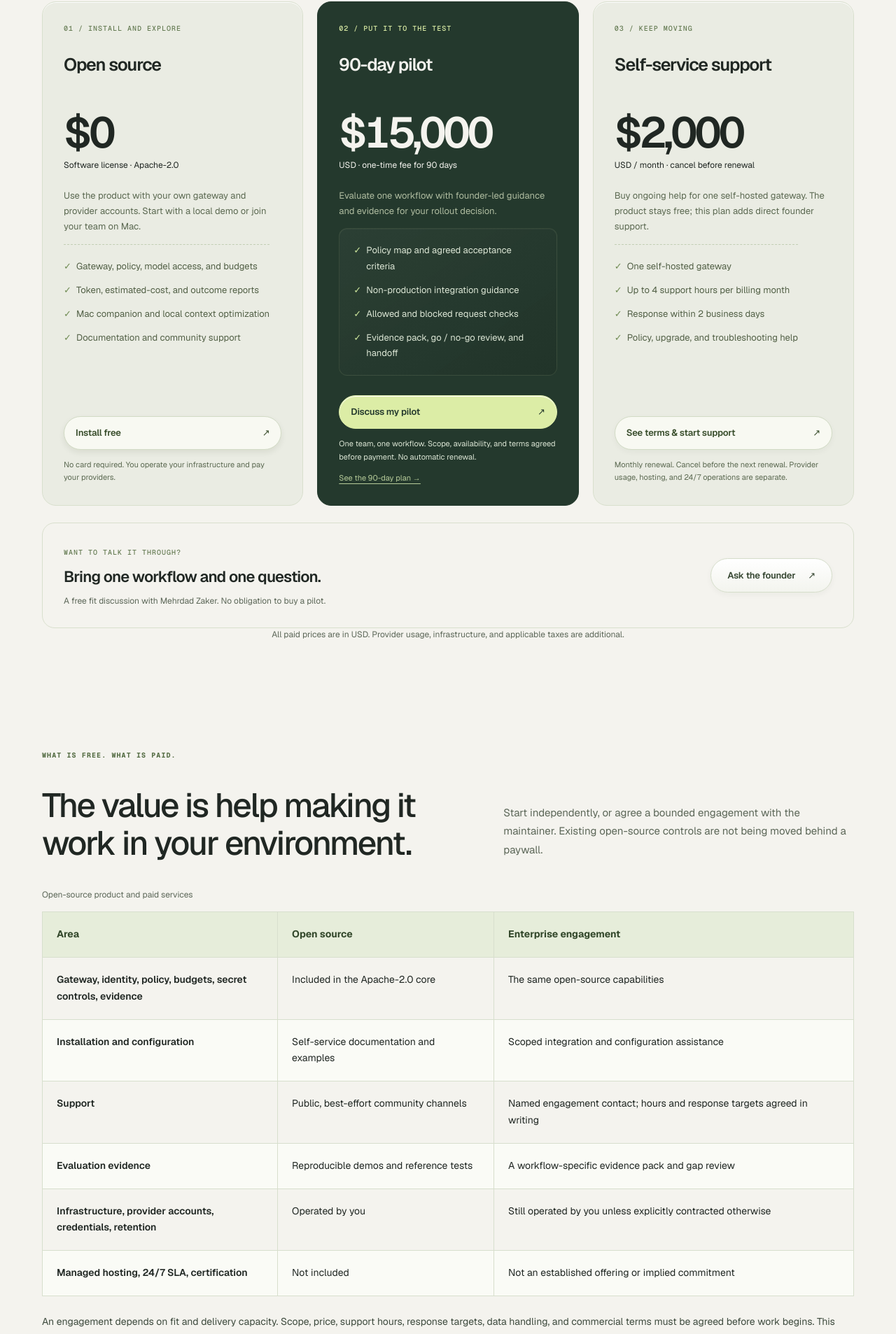
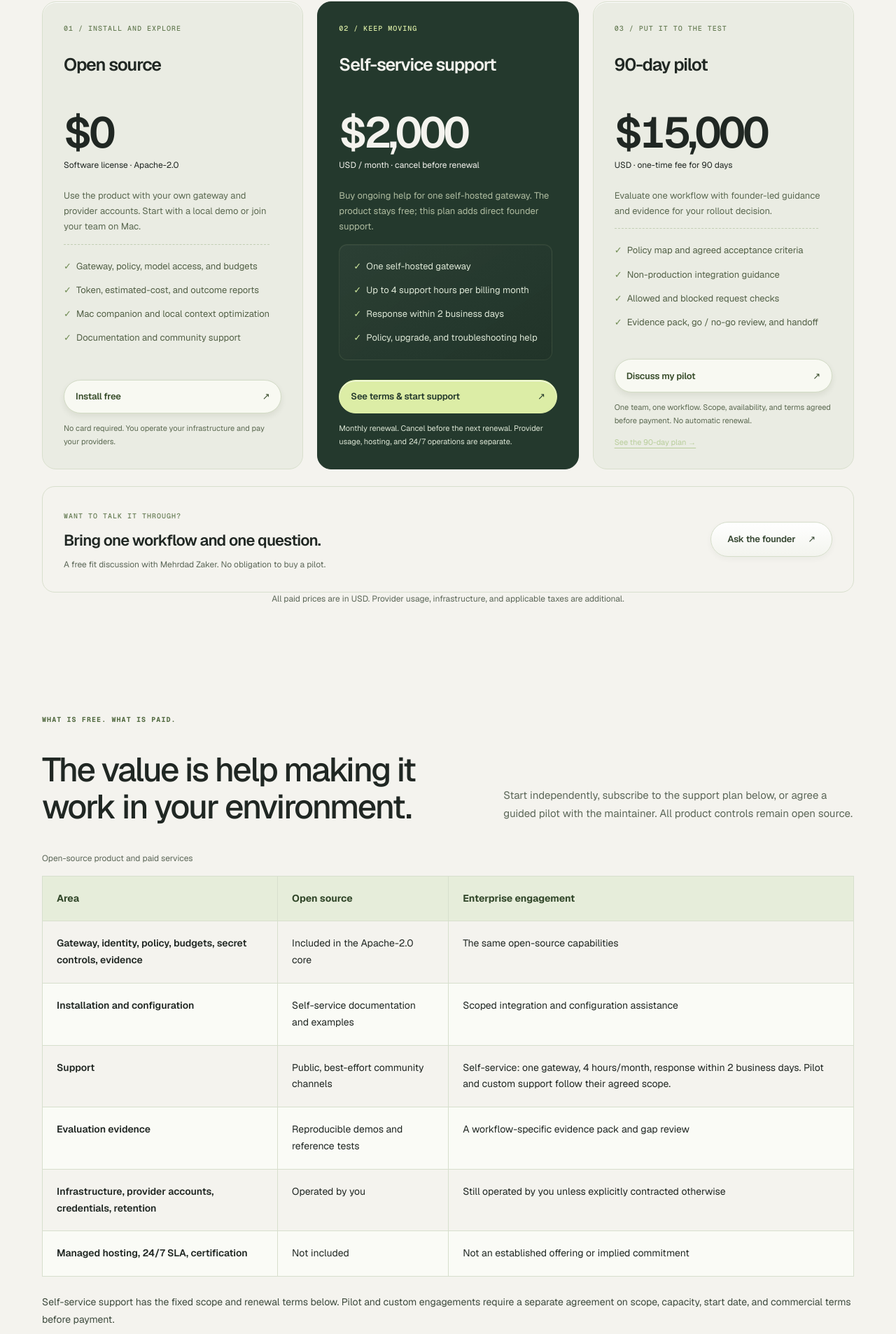
Before and after one commit to Xpounder-com/hormuz, a Next.js app in the folder website/: page /enterprise in a window 1280 px wide. Shown: the part 1009-2916 px from the top of the page at 70% size. Built offline with nearby package versions, Linux system fonts and the light colour scheme.

Commit message:
Align support terms and complete keyboard and policy controls

```diff
--- a/website/app/components/EnterprisePlans.tsx
+++ b/website/app/components/EnterprisePlans.tsx
@@ -20,7 +20,16 @@ export function EnterprisePlans() {
         <p className="field-hint">No card required. You operate your infrastructure and pay your providers.</p>
       </article>
       <article className="offer-card offer-featured">
-        <p className="section-label">02 / PUT IT TO THE TEST</p>
+        <p className="section-label">02 / KEEP MOVING</p>
+        <h3>Self-service support</h3>
+        <PriceAmount amount={SUPPORT_PRICE} period="USD / month · cancel before renewal" />
+        <p>Buy ongoing help for one self-hosted gateway. The product stays free; this plan adds direct founder support.</p>
+        <ul><li>One self-hosted gateway</li><li>Up to 4 support hours per billing month</li><li>Response within 2 business days</li><li>Policy, upgrade, and troubleshooting help</li></ul>
+        <CampaignLink className="button button-primary" href={sitePath('/enterprise/#support')}>See terms & start support <span aria-hidden="true">↗</span></CampaignLink>
+        <p className="field-hint">Monthly renewal. Cancel before the next renewal. Provider usage, hosting, and 24/7 operations are separate.</p>
+      </article>
+      <article className="offer-card">
+        <p className="section-label">03 / PUT IT TO THE TEST</p>
         <h3>90-day pilot</h3>
         <PriceAmount amount={PILOT_PRICE} period="USD · one-time fee for 90 days" />
         <p>Evaluate one workflow with founder-led guidance and evidence for your rollout decision.</p>
@@ -29,15 +38,6 @@ export function EnterprisePlans() {
         <p className="field-hint">One team, one workflow. Scope, availability, and terms agreed before payment. No automatic renewal.</p>
         <CampaignLink className="text-link" href={sitePath('/enterprise/#pilot')}>See the 90-day plan →</CampaignLink>
       </article>
-      <article className="offer-card">
-        <p className="section-label">03 / KEEP MOVING</p>
-        <h3>Self-service support</h3>
-        <PriceAmount amount={SUPPORT_PRICE} period="USD / month · cancel before renewal" />
-        <p>Buy ongoing help for one self-hosted gateway. The product stays free; this plan adds direct founder support.</p>
-        <ul><li>One self-hosted gateway</li><li>Up to 4 support hours per billing month</li><li>Response within 2 business days</li><li>Policy, upgrade, and troubleshooting help</li></ul>
-        <CampaignLink className="button button-outline" href={sitePath('/enterprise/#support')}>See terms & start support <span aria-hidden="true">↗</span></CampaignLink>
-        <p className="field-hint">Monthly renewal. Cancel before the next renewal. Provider usage, hosting, and 24/7 operations are separate.</p>
-      </article>
     </div>
     <div className="open-source-option"><div><span className="section-label">WANT TO TALK IT THROUGH?</span><h3>Bring one workflow and one question.</h3><p>A free fit discussion with Mehrdad Zaker. No obligation to buy a pilot.</p></div><CampaignLink className="button button-outline" href={sitePath('/contact/?interest=review')}>Ask the founder <span aria-hidden="true">↗</span></CampaignLink></div>
     <p className="pricing-cost-note">All paid prices are in USD. Provider usage, infrastructure, and applicable taxes are additional.</p>
--- a/website/app/components/PolicyExample.tsx
+++ b/website/app/components/PolicyExample.tsx
@@ -28,8 +28,9 @@ export function PolicyExample() {
         <label className="example-field">3. Maximum output tokens <strong>{candidate.outputCap.toLocaleString('en-US')}</strong><input type="range" min="1000" max="16000" step="1000" value={candidate.outputCap} onChange={event => setCandidate({ ...candidate, outputCap: Number(event.target.value) })} /></label>
         <fieldset className="model-checks"><legend>4. Approved models</legend><label><input type="checkbox" checked={candidate.advanced} onChange={event => setCandidate({ ...candidate, advanced: event.target.checked, template: 'custom' })} /> Advanced</label><label><input type="checkbox" checked={candidate.standard} onChange={event => setCandidate({ ...candidate, standard: event.target.checked, template: 'custom' })} /> Standard</label></fieldset>
         <label className="example-field">5. Configured secret detection<select value={candidate.secrets} onChange={event => setCandidate({ ...candidate, secrets: event.target.value })}><option value="redact">Redact before forwarding</option><option value="deny">Deny the request</option></select></label>
+        <fieldset className="model-checks"><legend>6. Client access</legend><label><input type="checkbox" checked={candidate.clientAllowed} onChange={event => setCandidate({ ...candidate, clientAllowed: event.target.checked, template: 'custom' })} /> Allow Codex for this team</label></fieldset>
       </div>
-      <div className="policy-result"><span className="experience-kicker">COMPARE BEFORE APPLYING</span><h4>What happens to the next request?</h4><label className="example-field">Requested model<select value={model} onChange={event => setModel(event.target.value)}><option>Advanced</option><option>Standard</option></select></label><label className="check-line"><input type="checkbox" checked={nearLimit} onChange={event => setNearLimit(event.target.checked)} /> Try a near-limit month: $44,999.50 already occupied</label><label className="check-line"><input type="checkbox" checked={secret} onChange={event => setSecret(event.target.checked)} /> Include a detected test secret</label>
+      <div className="policy-result"><span className="experience-kicker">COMPARE BEFORE APPLYING</span><h4>What happens to the next request?</h4><label className="example-field">Requested model<select aria-label="Requested model" value={model} onChange={event => setModel(event.target.value)}><option>Advanced</option><option>Standard</option></select></label><label className="check-line"><input type="checkbox" checked={nearLimit} onChange={event => setNearLimit(event.target.checked)} /> Try a near-limit month: $44,999.50 already occupied</label><label className="check-line"><input type="checkbox" checked={secret} onChange={event => setSecret(event.target.checked)} /> Include a detected test secret</label>
         <div className="policy-comparison">{[['Active', current, active], ['Candidate', preview, candidate]].map(([label, value, config]) => { const result = value as typeof current; const setting = config as typeof active; return <div key={label as string}><span>{label as string}</span><strong className={`decision-${result.decision}`}>{result.decision === 'invalid' ? 'Check values' : result.decision === 'allowed' ? 'Allowed' : 'Denied'}</strong><dl><div><dt>Output cap</dt><dd>{setting.outputCap.toLocaleString('en-US')}</dd></div><div><dt>Output charge ceiling</dt><dd>{usd(result.outputCeiling, true)}</dd></div><div><dt>Request reservation</dt><dd>{usd(result.reservation, true)}</dd></div><div><dt>Available before</dt><dd>{usd(result.available, true)}</dd></div><div><dt>Provider calls</dt><dd>{result.calls}</dd></div></dl><p>{result.reason}</p></div>; })}</div>
         <div className="policy-apply"><button className="experience-action" disabled={!changed || preview.decision === 'invalid'} onClick={() => { setPrevious(active); setActive({ ...candidate }); setMessage('Candidate applied to the example. New requests use this policy; historical usage and requests already in flight keep their original facts.'); }}>Apply to example →</button><button className="quiet-button" disabled={!previous} onClick={() => { if (previous) { setActive(previous); setPrevious(null); setMessage('Previous policy restored for new example requests. History stays intact.'); } }}>Undo change</button></div><p className="example-live" role="status">{message}</p>
       </div>
--- a/website/app/components/SetupExample.tsx
+++ b/website/app/components/SetupExample.tsx
@@ -14,7 +14,7 @@ export function SetupExample() {
   return <div>
     <div className="experience-view-heading"><div><span className="experience-kicker">MAKE IT LOOK LIKE YOUR ENVIRONMENT</span><h3>Keep your tools. Connect the governed path.</h3></div><span className="period-pill">Client ≠ model provider</span></div>
     <p className="chapter-intro">Choose the application your team uses and where its models run. Then see who sets it up, what they need, and what to check on the first request.</p>
-    <div className="setup-selectors"><label className="example-field">AI client<select value={client} onChange={event => setClient(event.target.value)}><option>Codex</option><option>Claude Code</option><option>Another client</option></select></label><span aria-hidden="true">→ Hormuz →</span><label className="example-field">Model provider<select value={provider} onChange={event => setProvider(event.target.value)}><option>OpenAI</option><option>Anthropic</option><option>Ollama</option><option>Another endpoint</option></select></label></div>
+    <div className="setup-selectors"><label className="example-field">AI client<select aria-label="AI client" value={client} onChange={event => setClient(event.target.value)}><option>Codex</option><option>Claude Code</option><option>Another client</option></select></label><span aria-hidden="true">→ Hormuz →</span><label className="example-field">Model provider<select aria-label="Model provider" value={provider} onChange={event => setProvider(event.target.value)}><option>OpenAI</option><option>Anthropic</option><option>Ollama</option><option>Another endpoint</option></select></label></div>
     <div className={`compatibility-result ${native && client === 'Codex' ? 'compatibility-ready' : ''}`} role="status"><strong>{status}</strong><p>{native ? client === 'Codex' ? 'Codex uses the OpenAI Responses route. The 1.2 release has OpenAI-only live qualification; start from the documented client baseline and verify your selected version.' : 'Claude Code uses Anthropic Messages, streaming, and token counting. The public protocol contract exists, but no same-candidate paid Anthropic evaluation was run for 1.2.' : ollama ? 'Ollama documents non-stateful OpenAI Responses and Anthropic Messages interfaces. Hormuz has configurable upstreams for those protocols, but an Ollama end-to-end integration has not been qualified. A matching endpoint name alone does not prove streaming, tools, history, accounting, or policy behavior.' : candidate ? 'Verify the exact endpoint, authentication, streaming and tool round trips, history handling, token accounting, and policy denial. “OpenAI-compatible” is too broad to establish compatibility.' : 'Codex’s Responses path and Claude Code’s Messages path are distinct. Choose the corresponding provider or evaluate a compatible adapter explicitly.'}</p>{(ollama || candidate) && <p>Hormuz does not expose /v1/chat/completions or Ollama’s native /api/chat and /api/generate routes. No automatic compatibility badge is implied.</p>}</div>
     {ollama && <div className="setup-callout"><strong>What “local” means matters.</strong><p>A gateway configured with localhost reaches its own machine. A remote gateway cannot reach your laptop’s Ollama server at localhost. Local token quotas can still be useful, but token estimates do not measure GPU, electricity, or hardware costs. <a href="https://docs.ollama.com/api/openai-compatibility">Ollama Responses docs ↗</a> · <a href="https://docs.ollama.com/api/anthropic-compatibility">Messages docs ↗</a></p></div>}
     <div className="setup-role" aria-label="Choose your setup role"><button type="button" aria-pressed={role === 'join'} onClick={() => setRole('join')}>I’m joining a team</button><button type="button" aria-pressed={role === 'operate'} onClick={() => setRole('operate')}>I’m setting up the gateway</button></div>
--- a/website/app/components/SpendExample.tsx
+++ b/website/app/components/SpendExample.tsx
@@ -31,7 +31,7 @@ export function SpendExample({ onPolicy }: { onPolicy: () => void }) {
     <div className="spend-workspace">
       <aside className="team-list" aria-label="Choose a team"><div className="table-overline"><span>TEAM</span><span>EST. COST</span></div><button type="button" onClick={() => chooseTeam('All teams')} aria-pressed={team === 'All teams'}><span>All teams <small>8.99B tokens</small></span><strong>$50,000</strong></button>{fixture.teams.map(row => <button key={row.name} type="button" onClick={() => chooseTeam(row.name)} aria-pressed={team === row.name}><span>{row.name}<small>{tokens(row.expected_tokens)} tokens</small></span><strong>{usd(Number(row.expected_cost))}<span aria-hidden="true"> ↗</span></strong></button>)}<p>Try Engineering to see why output tokens deserve a closer look.</p></aside>
       <div className="token-detail">
-        <div className="detail-toolbar"><h4>What drives the cost?</h4><label><span className="sr-only">Filter model</span><select value={model} onChange={event => setModel(event.target.value)}><option>All models</option><option>Advanced</option><option>Standard</option></select></label></div>
+        <div className="detail-toolbar"><h4>What drives the cost?</h4><label><span className="sr-only">Filter model</span><select aria-label="Filter model" value={model} onChange={event => setModel(event.target.value)}><option>All models</option><option>Advanced</option><option>Standard</option></select></label></div>
         <p className="model-note">{tokens(summary.tokens)} tokens · {usd(summary.cost)} estimated cost {model !== 'All models' ? `for ${model}` : ''}</p>
         <div className="token-stacked-bar" aria-label="Share of estimated cost by token category">{summary.categories.map((row, index) => <span key={row.kind} className={`token-color-${index}`} style={{ width: `${summary.cost ? row.cost / summary.cost * 100 : 0}%` }} />)}</div>
         <table className="token-table"><caption className="sr-only">Token categories for {team}, {model}. Cached input is included once.</caption><thead><tr><th scope="col">Token type</th><th scope="col">Tokens</th><th scope="col">Est. cost</th></tr></thead><tbody>{summary.categories.map((row, index) => <tr key={row.kind}><th scope="row"><i className={`token-color-${index}`} />{row.label}</th><td>{tokens(row.tokens)}</td><td>{usd(row.cost)}</td></tr>)}</tbody></table>
--- a/website/app/contact/page.tsx
+++ b/website/app/contact/page.tsx
@@ -34,8 +34,8 @@ export default function ContactPage() {
         <p className="section-label">START WITH CLARITY</p>
         <h2>A conversation first.<br />A clear scope next.</h2>
         <p>Share the client, the control you need, and the environment you would evaluate in. We can then discuss scope, capacity, and an appropriate next step.</p>
-        <dl className="contact-offer-summary"><div><dt>AI governance review</dt><dd>Free</dd></div><div><dt>90-day pilot</dt><dd>{PILOT_PRICE} <small>USD one-time</small></dd></div><div><dt>Ongoing support</dt><dd>From {SUPPORT_PRICE} <small>USD/month</small></dd></div></dl><p className="field-hint">The pilot covers one team and one workflow. Support is a separate agreement. Provider usage, infrastructure, and applicable taxes are additional.</p>
-        <p>Scope, delivery capacity, and terms are agreed before you pay. Sending an inquiry does not create a subscription or reserve a start date.</p>
+        <dl className="contact-offer-summary"><div><dt>AI governance review</dt><dd>Free</dd></div><div><dt>90-day pilot</dt><dd>{PILOT_PRICE} <small>USD one-time</small></dd></div><div><dt>Self-service support</dt><dd>{SUPPORT_PRICE} <small>USD/month</small></dd></div></dl><p className="field-hint">The pilot covers one team and one workflow. Self-service support covers one gateway and up to four hours per billing month. Provider usage, infrastructure, and applicable taxes are additional.</p>
+        <p>Ready for ongoing help? <CampaignLink href={sitePath('/enterprise/#support')}>Review the fixed support terms and start directly →</CampaignLink></p><p>For a pilot or custom engagement, we agree scope, delivery capacity, and terms before payment. Sending an inquiry does not create a subscription or reserve a start date.</p>
         <ol className="contact-steps"><li><span>01</span><div><strong>Share the workflow</strong><small>Your team, AI client, and control requirements.</small></div></li><li><span>02</span><div><strong>Discuss fit together</strong><small>Scope, prerequisites, and capacity.</small></div></li><li><span>03</span><div><strong>Agree before you pay</strong><small>A written proposal and a clear next step.</small></div></li></ol>
         <p>Prefer direct email?<br /><a className="text-link" href={`mailto:${CONTACT_EMAIL}`}>{CONTACT_EMAIL}</a></p>
         <p>For vulnerabilities, use the <a href={sourcePath('SECURITY.md')}>private disclosure instructions</a>. For public troubleshooting, use <a href={sourcePath('SUPPORT.md')}>Support</a>.</p>
--- a/website/app/enterprise/page.tsx
+++ b/website/app/enterprise/page.tsx
@@ -5,12 +5,12 @@ import { pageMetadata } from '../../lib/metadata';
 import { sitePath, sourcePath } from '../../lib/site.mjs';
 import { PageFrame, PageHero } from '../components/PageFrame';
 
-export const metadata = pageMetadata('Enterprise pricing & paid pilot — Hormuz', 'A useful Apache-2.0 core, with bounded evaluation and deployment support. A $15,000 pilot for 90 days and enterprise support from $2,000 per month.', '/enterprise/');
+export const metadata = pageMetadata('Enterprise pricing & paid pilot — Hormuz', 'Install Hormuz free. Get self-service support for $2,000/month, or evaluate one workflow with a $15,000, 90-day paid pilot.', '/enterprise/');
 
 const comparison = [
   ['Gateway, identity, policy, budgets, secret controls, evidence', 'Included in the Apache-2.0 core', 'The same open-source capabilities'],
   ['Installation and configuration', 'Self-service documentation and examples', 'Scoped integration and configuration assistance'],
-  ['Support', 'Public, best-effort community channels', 'Named engagement contact; hours and response targets agreed in writing'],
+  ['Support', 'Public, best-effort community channels', 'Self-service: one gateway, 4 hours/month, response within 2 business days. Pilot and custom support follow their agreed scope.'],
   ['Evaluation evidence', 'Reproducible demos and reference tests', 'A workflow-specific evidence pack and gap review'],
   ['Infrastructure, provider accounts, credentials, retention', 'Operated by you', 'Still operated by you unless explicitly contracted otherwise'],
   ['Managed hosting, 24/7 SLA, certification', 'Not included', 'Not an established offering or implied commitment'],
@@ -24,9 +24,9 @@ export default function EnterprisePage() {
     </PageHero>
     <EnterprisePlans />
     <section className="section" id="comparison">
-      <div className="section-heading narrow"><p className="section-label">What is free. What is paid.</p><h2>The value is help making it work in your environment.</h2><p>Start independently, or agree a bounded engagement with the maintainer. Existing open-source controls are not being moved behind a paywall.</p></div>
+      <div className="section-heading narrow"><p className="section-label">What is free. What is paid.</p><h2>The value is help making it work in your environment.</h2><p>Start independently, subscribe to the support plan below, or agree a guided pilot with the maintainer. All product controls remain open source.</p></div>
       <div className="table-scroll"><table className="comparison-table"><caption>Open-source product and paid services</caption><thead><tr><th scope="col">Area</th><th scope="col">Open source</th><th scope="col">Enterprise engagement</th></tr></thead><tbody>{comparison.map(([area, oss, paid]) => <tr key={area}><th scope="row">{area}</th><td>{oss}</td><td>{paid}</td></tr>)}</tbody></table></div>
-      <p className="after-grid">An engagement depends on fit and delivery capacity. Scope, price, support hours, response targets, data handling, and commercial terms must be agreed before work begins. This page is not a service agreement.</p>
+      <p className="after-grid">Self-service support has the fixed scope and renewal terms below. Pilot and custom engagements require a separate agreement on scope, capacity, start date, and commercial terms before payment.</p>
     </section>
     <section className="enterprise-control-section"><div className="enterprise-control-inner"><div className="enterprise-control-heading"><p className="section-label light">A practical starting point</p><h2>One team. One client path. Named owners.</h2></div><div className="enterprise-control-list">
       <div><span>01</span><h3>Good initial fit</h3><p>A platform or engineering lead introducing Codex or Claude Code under company provider accounts, with a security reviewer and a named gateway operator.</p></div>
```
Also changed, not shown: website/lib/customer-example.mjs, website/public/demo/walkthrough.txt, 2 other files (tests, documents, lock files or other folders).
